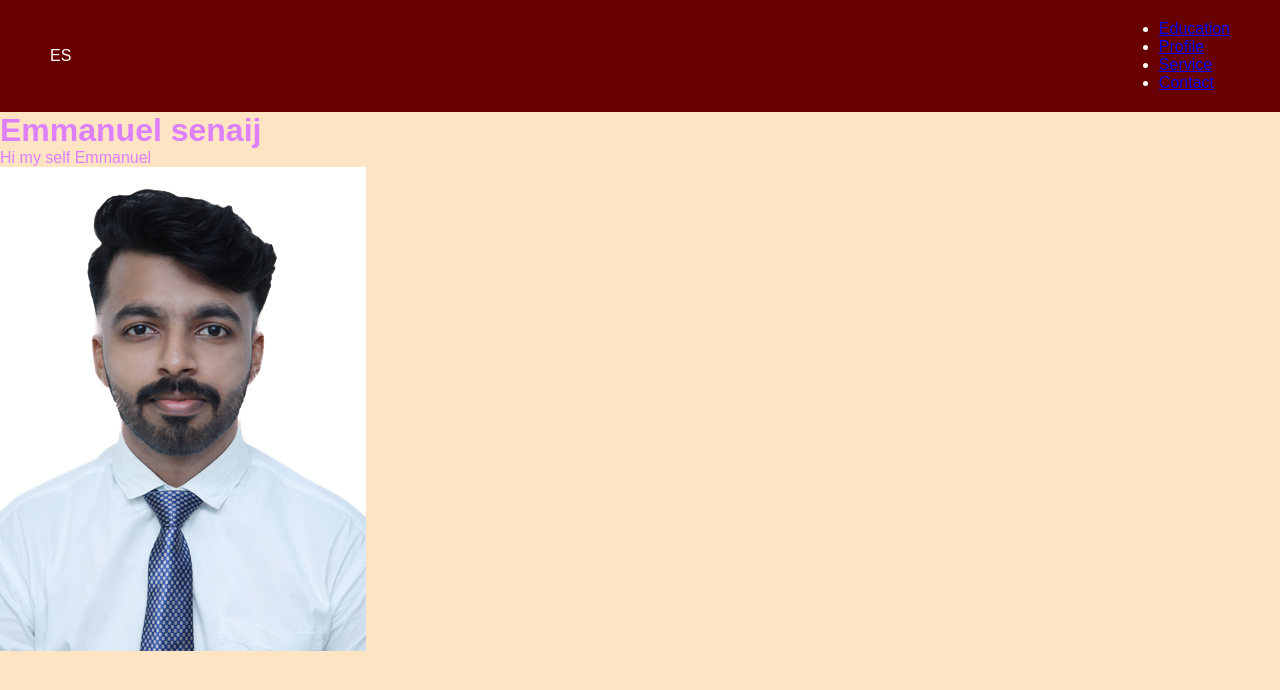
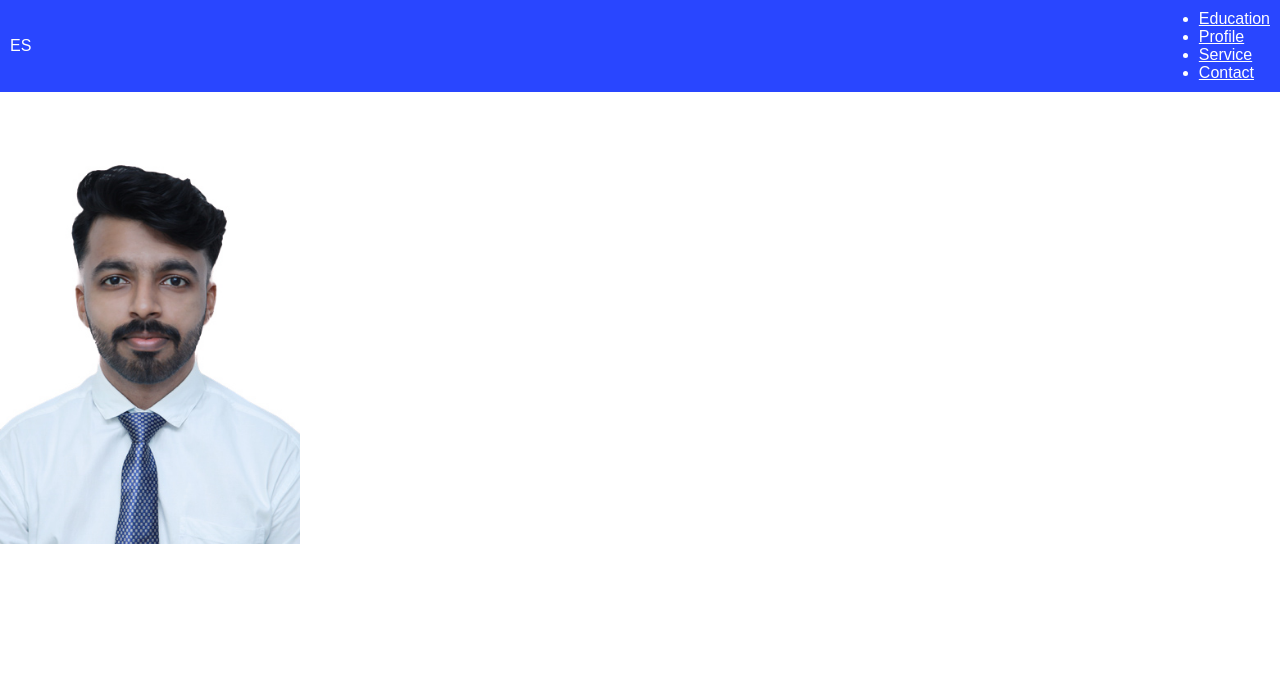
Before and after one commit to fLsh123/fLsh123.github.io, a plain HTML site: page index.html in a window 1280 px wide. Drawn offline with Linux system fonts and the light colour scheme.

Commit message:
color changed

```diff
--- a/style.css
+++ b/style.css
@@ -6,19 +6,24 @@
 }
 
 body {
-    color: rgb(221, 127, 255);
-    background-color: bisque;
+    color: rgb(255, 255, 255);
+    background-color: rgb(255, 255, 255);
 }
 
 header {
-    background: #680000;
-    color: #fff;
-    padding: 20px 50px;
+    background: hsla(232, 100%, 54%, 0.908);
+    color: #ffffff;
+    padding: 10px 10px;
     display: flex;
     justify-content: space-between;
     align-items: center;
 }
 
 img {
+    width: 300px;
 
 }
+a{
+
+    color: #ffffff;
+}
```
